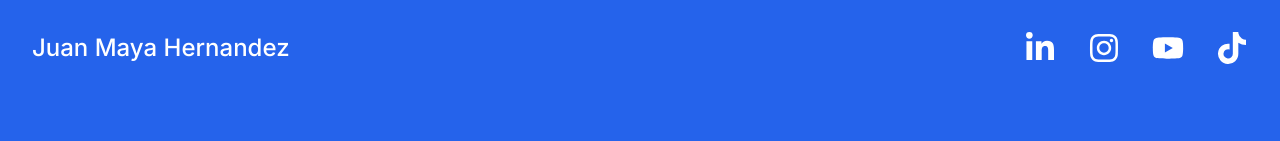
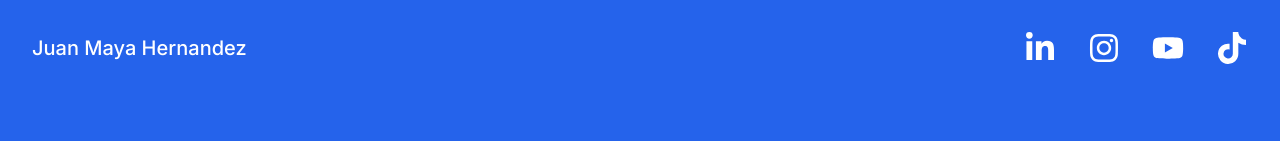
Before and after one commit to giomhern/jmh, a Next.js app: page / in a window 1280 px wide. Shown: the top 141 px of the page. Built offline with nearby package versions, Linux system fonts and the light colour scheme.

Commit message:
Text sizing | more changes

```diff
--- a/app/components/nav.tsx
+++ b/app/components/nav.tsx
@@ -1,7 +1,7 @@
 export default function Navbar(){
     return (
         <nav className='flex justify-between items-center gap-7 p-8 bg-blue-600'>
-            <p className="text-xl md:text-2xl font-medium text-white">Juan Maya Hernandez</p>
+            <p className="text-sm md:text-xl font-medium text-white">Juan Maya Hernandez</p>
             <ul className='flex gap-8 justify-center items-center text-white'>
                 <li className='flex gap-8 text-white'>
                     <a href='#'><svg className="hover:fill-blue-300 fill-white md:h-8 md:w-8 h-6 w-6" xmlns="http://www.w3.org/2000/svg" height="2em" viewBox="0 0 448 512"><path d="M100.28 448H7.4V148.9h92.88zM53.79 108.1C24.09 108.1 0 83.5 0 53.8a53.79 53.79 0 0 1 107.58 0c0 29.7-24.1 54.3-53.79 54.3zM447.9 448h-92.68V302.4c0-34.7-.7-79.2-48.29-79.2-48.29 0-55.69 37.7-55.69 76.7V448h-92.78V148.9h89.08v40.8h1.3c12.4-23.5 42.69-48.3 87.88-48.3 94 0 111.28 61.9 111.28 142.3V448z" /></svg></a>
```
